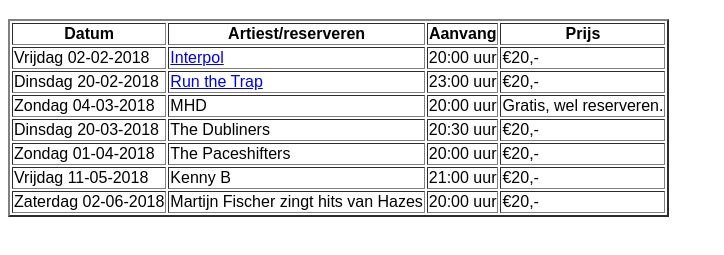
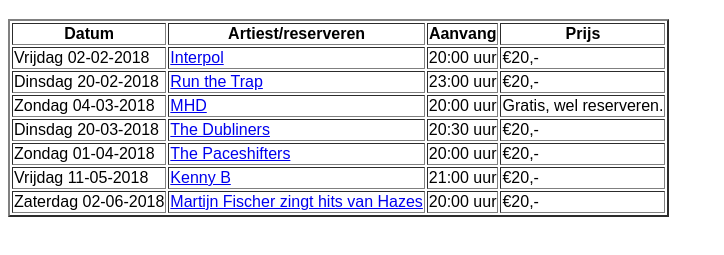
Before and after one commit to Taher93/Poppodium, a plain HTML site: page poppodium/events.html in a window 1280 px wide. Shown: the part 61-316 px from the top of the page, without its empty margins (0-724 px from the left). Drawn offline with Linux system fonts and the light colour scheme.

Commit message:
changes to events

```diff
--- a/poppodium/events.html
+++ b/poppodium/events.html
@@ -23,37 +23,37 @@
     </tr>
     <tr>
         <td> Dinsdag 20-02-2018</td>
-        <td> <a href="reserveringen/run_the_trap.html">Run the Trap </a></td>
+        <td> <a href="reserveringen/runthetrap.html">Run the Trap </a></td>
         <td> 23:00 uur </td>
         <td> €20,-</td>
     </tr>
     <tr>
         <td> Zondag 04-03-2018</td>
-        <td> MHD </td>
+        <td> <a href="reserveringen/mhd.html"> MHD </a> </td>
         <td> 20:00 uur </td>
         <td> Gratis, wel reserveren.</td>
     </tr>
     <tr>
         <td> Dinsdag 20-03-2018</td>
-        <td> The Dubliners </td>
+        <td> <a href="reserveringen/thedubliners.html">The Dubliners </a></td>
         <td> 20:30 uur </td>
         <td> €20,-</td>
     </tr>
     <tr>
         <td> Zondag 01-04-2018</td>
-        <td> The Paceshifters </td>
+        <td> <a href="reserveringen/thepaceshifters.html">The Paceshifters </a></td>
         <td> 20:00 uur </td>
         <td> €20,-</td>
     </tr>
     <tr>
         <td> Vrijdag 11-05-2018</td>
-        <td> Kenny B </td>
+        <td><a href="reserveringen/kennyb.html"> Kenny B </a> </td>
         <td> 21:00 uur </td>
         <td> €20,-</td>
     </tr>
     <tr>
         <td> Zaterdag 02-06-2018</td>
-        <td> Martijn Fischer zingt hits van Hazes </td>
+        <td> <a href="reserveringen/martijnfischer.html">Martijn Fischer zingt hits van Hazes </a></td>
         <td> 20:00 uur </td>
         <td> €20,-</td>
     </tr>
```
Also changed, not shown: poppodium/reserveringen/KennyB.html (renamed from poppodium/reserveringen/Kenny B.html), poppodium/reserveringen/MartijnFischer.html (renamed from poppodium/reserveringen/Martijn Fischer.html), poppodium/reserveringen/RuntheTrap.html (renamed from poppodium/reserveringen/Run the Trap.html), poppodium/reserveringen/TheDubliners.html (renamed from poppodium/reserveringen/The Dubliners.html), poppodium/reserveringen/ThePaceshifters.html (renamed from poppodium/reserveringen/The Paceshifters.html).
